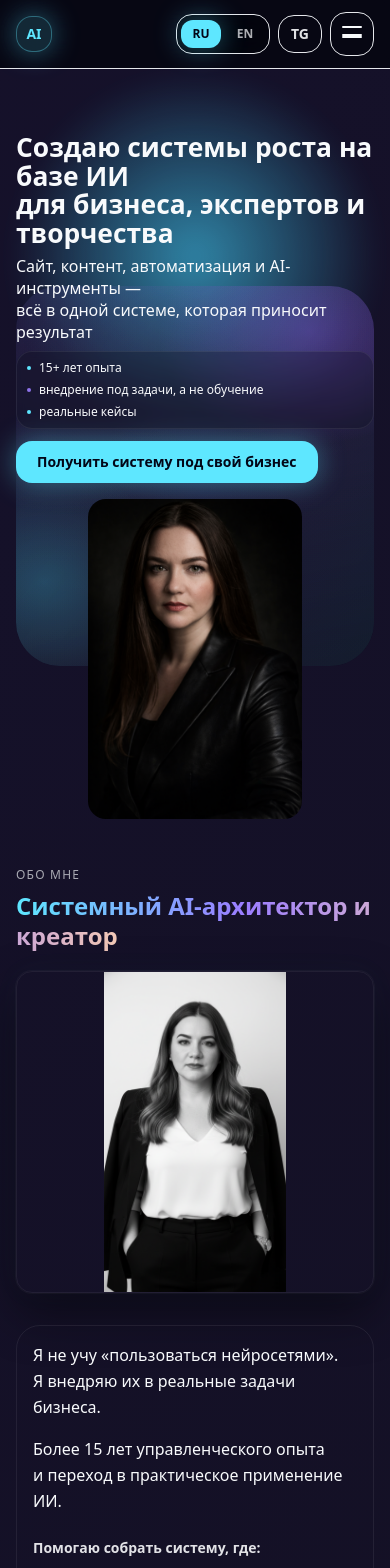
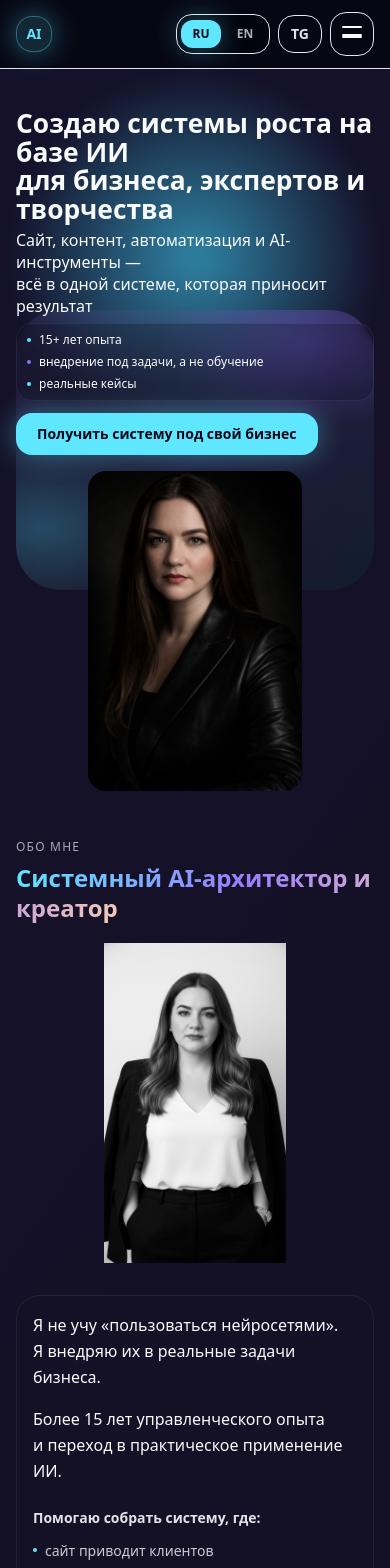
Before and after one commit to snegurkanastena-ux/neiroera-site, a Next.js app: page / in a window 390 px wide. Shown: the top 1568 px of the page. Built offline with nearby package versions, Linux system fonts and the light colour scheme.

Commit message:
adjust layout and spacing in HomePageContent; update ThemeToggle visibility for larger screens

```diff
--- a/src/components/HomePageContent.tsx
+++ b/src/components/HomePageContent.tsx
@@ -92,20 +92,20 @@ export function HomePageContent() {
   const solutionBullets = messages.solution.bullets;
 
   return (
-    <div id="top" className="pb-10 pt-16 sm:pb-14 sm:pt-16">
+    <div id="top" className="pb-10 pt-10 sm:pb-14 sm:pt-16">
       {/* HERO */}
       <section className="relative">
         <div
           aria-hidden="true"
-          className="pointer-events-none absolute inset-x-0 top-1/2 z-0 h-[min(48vh,380px)] w-full -translate-y-1/2 rounded-[44px] opacity-100 sm:h-[min(62vh,520px)] md:h-[min(72vh,640px)] lg:h-[min(94vh,900px)]"
+          className="pointer-events-none absolute left-1/2 top-1/2 z-0 h-[min(38vh,280px)] w-full max-w-full -translate-x-1/2 -translate-y-1/2 rounded-[44px] sm:h-[min(52vh,440px)] md:h-[min(62vh,520px)] lg:left-0 lg:h-[min(94vh,900px)] lg:w-[min(100%,calc(55%+1rem))] lg:max-w-[42rem] lg:translate-x-0 lg:-translate-y-1/2 xl:max-w-[44rem]"
         >
           <div className="hero-gradient-layer absolute inset-0 rounded-[44px]" />
           <div className="hero-ambient-shift absolute inset-0 rounded-[44px] opacity-[0.55]" />
           <div className="animated-gradient absolute inset-0 rounded-[44px] opacity-[0.36]" />
         </div>
 
-        <div className="relative z-10 grid grid-cols-1 items-start gap-3 max-lg:gap-3 lg:grid-cols-[minmax(0,1.06fr)_minmax(0,0.94fr)] lg:items-center lg:gap-8">
-          <div className="flex min-w-0 flex-col gap-3 max-lg:gap-3 lg:gap-6">
+        <div className="relative z-10 grid grid-cols-1 items-start gap-2 lg:grid-cols-[minmax(0,1.06fr)_minmax(0,0.94fr)] lg:items-center lg:gap-8">
+          <div className="order-1 flex min-w-0 flex-col gap-2 lg:order-none lg:gap-6">
             <div>
               <Reveal>
                 <h1 className="whitespace-pre-line text-[1.65rem] font-black leading-[1.08] sm:text-3xl md:text-4xl lg:text-[2.7rem] lg:leading-[1.05]">
@@ -114,13 +114,13 @@ export function HomePageContent() {
               </Reveal>
 
               <Reveal delayMs={90}>
-                <p className="mt-2 max-w-xl whitespace-pre-line text-base leading-snug text-text/88 max-lg:mt-2 sm:mt-4 sm:text-lg lg:mt-4 lg:text-xl">
+                <p className="mt-1.5 max-w-xl whitespace-pre-line text-base leading-snug text-text/88 sm:mt-4 sm:text-lg lg:mt-4 lg:text-xl">
                   {t("hero.subtitle")}
                 </p>
               </Reveal>
 
               <Reveal delayMs={160}>
-                <div className="mt-2 flex flex-wrap items-center gap-x-2 gap-y-1.5 rounded-2xl border border-border/[0.07] bg-bg/[0.22] px-2.5 py-2 text-xs text-text/78 backdrop-blur-sm max-lg:mt-2 sm:mt-4 sm:gap-x-3 sm:gap-y-2 sm:border-border/10 sm:px-4 sm:py-3 sm:text-sm lg:mt-6">
+                <div className="mt-1.5 flex flex-wrap items-center gap-x-2 gap-y-1.5 rounded-2xl border border-border/[0.07] bg-bg/[0.22] px-2.5 py-2 text-xs text-text/78 backdrop-blur-sm sm:mt-4 sm:gap-x-3 sm:gap-y-2 sm:border-border/10 sm:px-4 sm:py-3 sm:text-sm lg:mt-6">
                   <span className="inline-flex items-center gap-2">
                     <span className="h-1 w-1 shrink-0 rounded-full bg-accent shadow-glow" aria-hidden />
                     {t("hero.trust1")}
@@ -143,7 +143,7 @@ export function HomePageContent() {
               </Reveal>
             </div>
 
-            <div className="max-lg:mt-0 lg:mt-0">
+            <div className="mt-1 lg:mt-0">
               <Reveal delayMs={220}>
                 <Button
                   href={siteLinks.telegramBot}
@@ -158,7 +158,7 @@ export function HomePageContent() {
             </div>
           </div>
 
-          <Reveal className="relative flex w-full max-lg:mt-1 justify-center lg:justify-self-end lg:justify-end">
+          <Reveal className="relative order-2 mt-2 flex w-full justify-center lg:order-none lg:mt-0 lg:justify-self-end lg:justify-end">
             <Portrait />
           </Reveal>
         </div>
@@ -169,14 +169,12 @@ export function HomePageContent() {
         <SectionTitle kickerKey="about.kicker" titleKey="about.title" />
         <div className="grid items-start gap-8 lg:grid-cols-2 lg:gap-10">
           <Reveal>
-            <div className="overflow-hidden rounded-2xl border border-white/[0.06] shadow-[0_20px_50px_rgba(0,0,0,0.45),0_0_28px_rgba(94,231,255,0.04)] ring-1 ring-white/[0.03] sm:border-white/[0.1] sm:shadow-[0_28px_80px_rgba(0,0,0,0.5),0_0_40px_rgba(94,231,255,0.05)] sm:ring-white/[0.04]">
-              {/* eslint-disable-next-line @next/next/no-img-element */}
-              <img
-                src="/images/anastasia-about.png"
-                alt={t("footer.name")}
-                className="h-auto w-full max-h-[320px] object-contain object-center sm:max-h-none"
-              />
-            </div>
+            {/* eslint-disable-next-line @next/next/no-img-element */}
+            <img
+              src="/images/anastasia-about.png"
+              alt={t("footer.name")}
+              className="h-auto w-full max-h-[320px] rounded-2xl object-contain object-center sm:max-h-none lg:rounded-3xl"
+            />
           </Reveal>
 
           <div className="space-y-6">
--- a/src/components/ThemeToggle.tsx
+++ b/src/components/ThemeToggle.tsx
@@ -15,7 +15,7 @@ export function ThemeToggle() {
     <button
       type="button"
       onClick={toggleTheme}
-      className="fixed bottom-5 right-5 z-[60] hidden h-14 w-14 items-center justify-center rounded-2xl border border-border/15 bg-bg/80 text-text shadow-glow backdrop-blur-xl transition-all duration-300 hover:border-accent/40 hover:scale-[1.03] focus:outline-none focus:ring-2 focus:ring-accent/35 sm:flex"
+      className="fixed bottom-5 right-5 z-[60] hidden h-14 w-14 items-center justify-center rounded-2xl border border-border/15 bg-bg/80 text-text shadow-glow backdrop-blur-xl transition-all duration-300 hover:border-accent/40 hover:scale-[1.03] focus:outline-none focus:ring-2 focus:ring-accent/35 md:flex"
       aria-label={isDark ? t("theme.toLight") : t("theme.toDark")}
       title={isDark ? t("theme.titleLight") : t("theme.titleDark")}
     >
```
